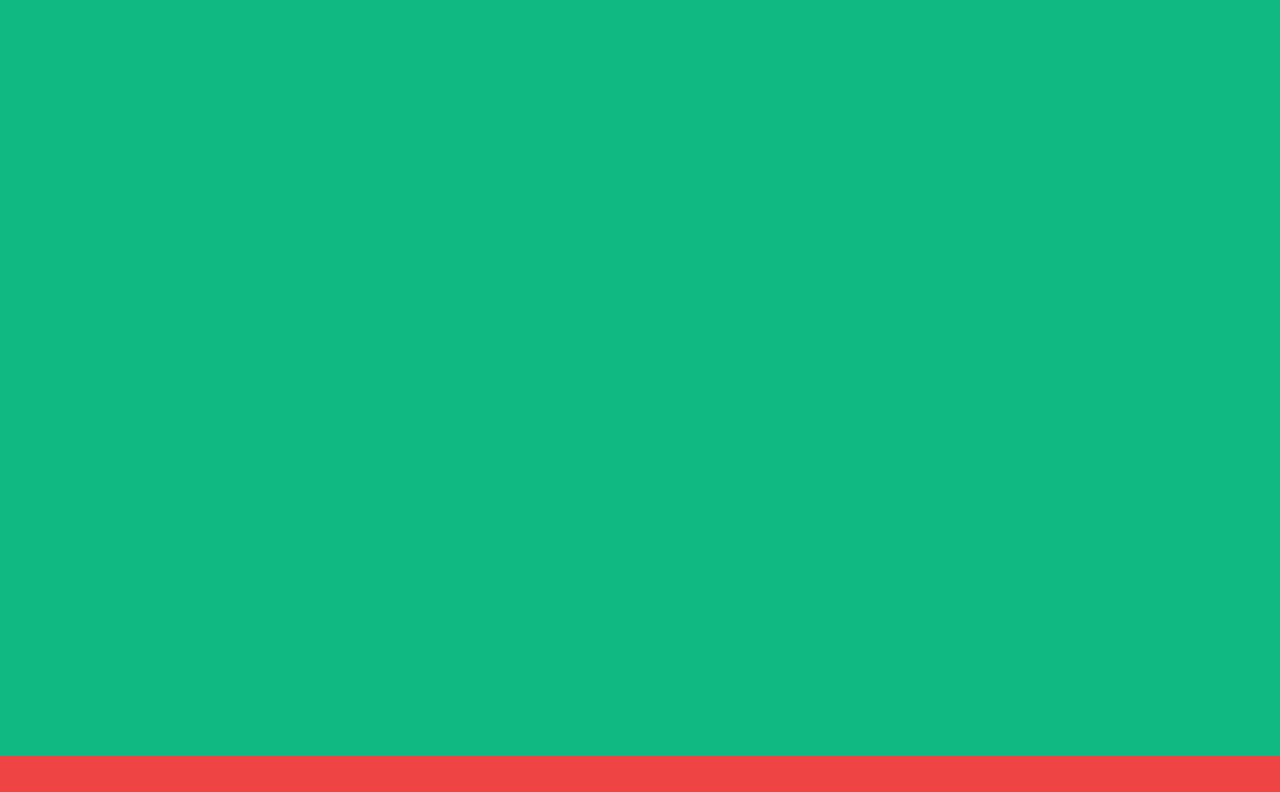
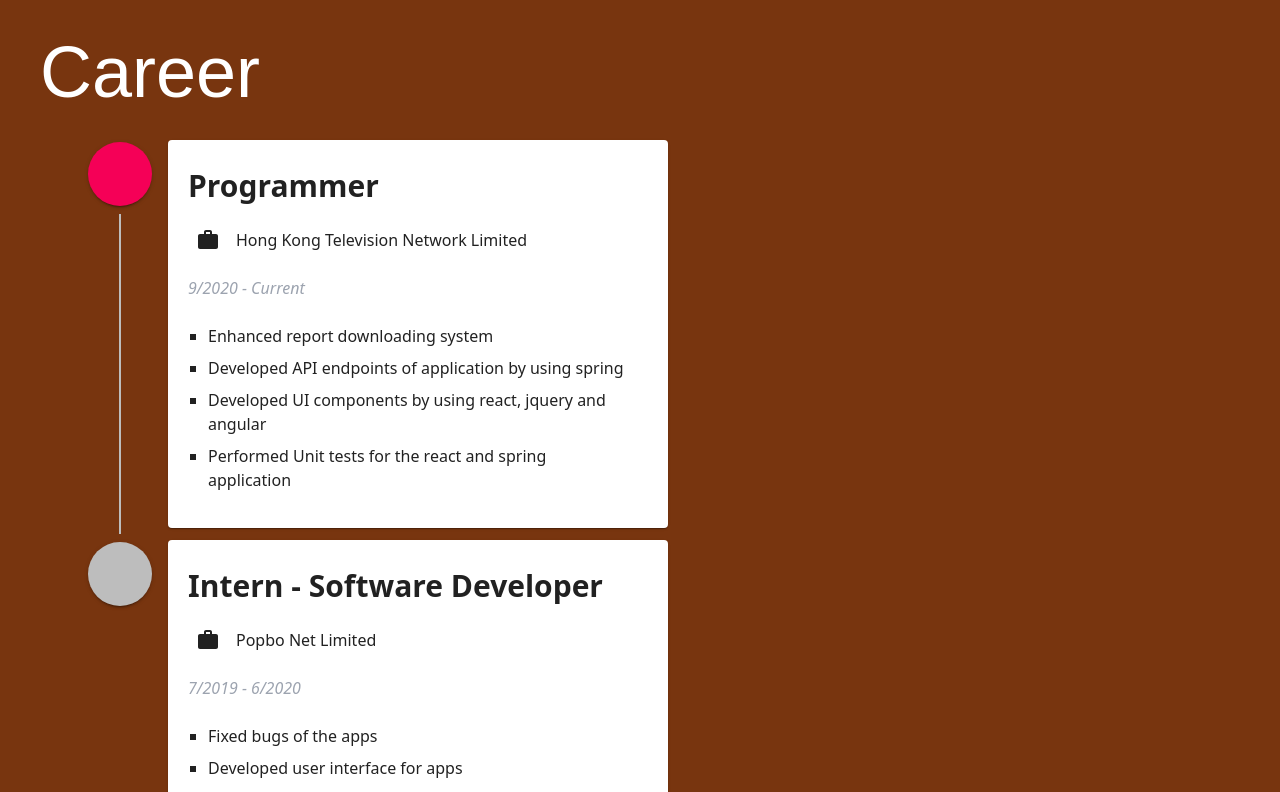
Before and after one commit to headshootcheng/mywebsite, a Next.js app: page / in a window 1280 px wide. Shown: the part 1540-2332 px from the top of the page. Built offline with nearby package versions, Linux system fonts and the light colour scheme.

Commit message:
finished career page

```diff
--- /dev/null
+++ b/components/Career/Career.module.scss
@@ -0,0 +1,12 @@
+.careerWrapper{
+    @apply  w-full bg-yellow-900 md:px-10 py-20 flex  flex-col items-center md:items-start
+}
+
+.header{
+    @apply text-5xl md:text-7xl  text-white ;
+    font-family: 'Nunito Sans', sans-serif;
+}
+
+.timelineContainer{
+    @apply mt-5
+}
--- /dev/null
+++ b/components/Career/Career.tsx
@@ -0,0 +1,22 @@
+/* eslint-disable react/display-name */
+import React, { ForwardedRef, forwardRef } from "react";
+import CareerTimeline from "../CareerTimeline/CareerTimeline";
+import styles from "./Career.module.scss";
+import { careerinfo } from "../../utils/globalInterface";
+interface Props {
+  careerList: careerinfo[];
+}
+const Career = forwardRef(
+  ({ careerList = [] }: Props, ref: ForwardedRef<HTMLDivElement>) => {
+    return (
+      <div className={styles.careerWrapper} ref={ref}>
+        <span className={styles.header}>Career</span>
+        <div className={styles.timelineContainer}>
+          <CareerTimeline careerList={careerList} />
+        </div>
+      </div>
+    );
+  }
+);
+
+export default Career;
--- /dev/null
+++ b/components/CareerTimeline/CareerTimeline.module.scss
@@ -0,0 +1,36 @@
+.timelineDot{
+    @apply  h-8 w-8  md:h-16 md:w-16
+}
+
+.contentBox{
+    @apply  w-80 md:w-[500px] py-3 md:py-5 px-5 flex flex-col;
+    *{
+        @apply my-2
+    }
+}
+
+.jobTitle{
+    @apply  text-xl md:text-3xl font-bold
+}
+
+.companyRow{
+    @apply flex flex-row items-center justify-start;
+    *{
+        @apply mx-2
+    }
+}
+.companyName{
+    @apply  text-sm md:text-xl
+}
+
+.date{
+    @apply text-gray-400 italic  text-xs md:text-base;
+}
+
+.explanationPointList{
+    list-style-type: square;
+    @apply text-xs md:text-base px-5;
+    *{
+        @apply my-2
+    }
+}
--- /dev/null
+++ b/components/CareerTimeline/CareerTimeline.tsx
@@ -0,0 +1,51 @@
+import React from "react";
+import Timeline from "@material-ui/lab/Timeline";
+import TimelineItem from "@material-ui/lab/TimelineItem";
+import TimelineSeparator from "@material-ui/lab/TimelineSeparator";
+import TimelineConnector from "@material-ui/lab/TimelineConnector";
+import TimelineDot from "@material-ui/lab/TimelineDot";
+import TimelineContent from "@material-ui/lab/TimelineContent";
+import style from "./CareerTimeline.module.scss";
+import Paper from "@material-ui/core/Paper";
+import WorkIcon from "@material-ui/icons/Work";
+import { careerinfo } from "../../utils/globalInterface";
+interface Props {
+  careerList: careerinfo[];
+}
+
+const CareerTimeline = ({ careerList = [] }: Props) => {
+  return (
+    <Timeline align="left">
+      {careerList.map(({ title, company, date, duties }, index) => {
+        return (
+          <TimelineItem key={title}>
+            <TimelineSeparator>
+              <TimelineDot
+                className={style.timelineDot}
+                color={index === 0 ? "secondary" : "grey"}
+              />
+              {index !== careerList.length - 1 && <TimelineConnector />}
+            </TimelineSeparator>
+            <TimelineContent>
+              <Paper className={style.contentBox}>
+                <span className={style.jobTitle}>{title}</span>
+                <div className={style.companyRow}>
+                  <WorkIcon />
+                  <span className={style.subtitle}>{company}</span>
+                </div>
+                <span className={style.date}>{date}</span>
+                <ul className={style.explanationPointList}>
+                  {duties.map((item) => {
+                    return <li key={item}>{item}</li>;
+                  })}
+                </ul>
+              </Paper>
+            </TimelineContent>
+          </TimelineItem>
+        );
+      })}
+    </Timeline>
+  );
+};
+
+export default CareerTimeline;
--- a/components/Experience/Experience.module.scss
+++ /dev/null
@@ -1,3 +0,0 @@
-.experienceWrapper{
-    @apply h-screen w-full bg-green-500
-}
--- a/components/Experience/Experience.tsx
+++ /dev/null
@@ -1,9 +0,0 @@
-/* eslint-disable react/display-name */
-import React, { ForwardedRef, forwardRef } from "react";
-import styles from "./Experience.module.scss";
-
-const Experience = forwardRef((props, ref: ForwardedRef<HTMLDivElement>) => {
-  return <div className={styles.experienceWrapper} ref={ref}></div>;
-});
-
-export default Experience;
--- a/components/MobileNavBar/MobileNavBar.module.scss
+++ b/components/MobileNavBar/MobileNavBar.module.scss
@@ -1,5 +1,5 @@
 .topbar{
-    @apply fixed  h-20 w-full;
+    @apply fixed  h-20 w-full z-10;
     background-color: rgba(186, 186, 186, 0.3)
 }
 
--- a/components/MobileNavBar/MobileNavBar.tsx
+++ b/components/MobileNavBar/MobileNavBar.tsx
@@ -9,10 +9,7 @@ interface Props {
 }
 const MobileNavBar = ({ navList, currentPage, height = 80 }: Props) => {
   return (
-    <div
-      className={styles.topbar}
-      style={{ top: `calc(${height}px - 80px)`, maxHeight: "80px" }}
-    >
+    <div className={styles.topbar} style={{ top: `calc(${height}px - 80px)` }}>
       <div className={styles.topbarRow}>
         {navList.map(({ title, onPress }) => {
           return (
--- a/data/home.js
+++ b/data/home.js
@@ -1,8 +1,31 @@
 export const homeData = {
   icon: "/profile/personalphoto.jpg",
   intro:
-    "Hi! I am Peter Cheng! I graduated in the Chinese University of Hong\n        Kong and currently act as a software developer. I love to explore\n        new thing and accept different challenges. In my short term of goal,\n        I would like to grow up, develop different projects by using new\n        technology, but also communicate more with other developers so as to\n        understand my weakness and improve my coding skill and communication\n        skill. Ultimatly, I would like to make some contribution to the\n        society with help of technology !!!",
+    "Hi! I am Peter Cheng! I graduated in the Chinese University of Hong\n        Kong in 2020 and currently act as a software developer. I love to explore\n        new thing and accept different challenges. In my short term of goal,\n        I would like to grow up, develop different projects by using new\n        technology, but also communicate more with other developers so as to\n        understand my weakness and improve my coding skill and communication\n        skill. Ultimately, I would like to make some contribution to the\n        society with help of technology !!!",
   linkedin: "https://www.linkedin.com/in/peter-cheng-56146814a/",
   gitbook: "https://petercheng7788.gitbook.io/developer-note/",
   github: "https://github.com/headshootcheng",
+  career: [
+    {
+      title: "Programmer",
+      company: "Hong Kong Television Network Limited",
+      date: "9/2020 - Current",
+      duties: [
+        "Enhanced report downloading system",
+        "Developed API endpoints of application by using spring",
+        "Developed UI components by using react, jquery and angular",
+        "Performed Unit tests for the react and spring application",
+      ],
+    },
+    {
+      title: "Intern - Software Developer",
+      company: "Popbo Net Limited",
+      date: "7/2019 - 6/2020",
+      duties: [
+        "Fixed bugs of the apps",
+        "Developed user interface for apps",
+        "Applied and got api data to app",
+      ],
+    },
+  ],
 };
--- a/package.json
+++ b/package.json
@@ -13,6 +13,7 @@
   "dependencies": {
     "@material-ui/core": "^4.11.4",
     "@material-ui/icons": "^4.11.2",
+    "@material-ui/lab": "*",
     "@tailwindcss/jit": "^0.1.18",
     "@types/node": "^15.0.1",
     "@types/react": "^17.0.4",
--- a/pages/index.tsx
+++ b/pages/index.tsx
@@ -5,7 +5,7 @@ import { GetStaticProps } from "next";
 import { homedata } from "../utils/globalInterface";
 import Welcome from "../components/Welcome/Welcome";
 import Profile from "../components/Profile/Profile";
-import Experience from "../components/Experience/Experience";
+import Career from "../components/Career/Career";
 import Skill from "../components/Skill/Skill";
 import Project from "../components/Project/Project";
 import Contact from "../components/Contact/Contact";
@@ -20,7 +20,7 @@ interface Props {
 const Home = (props: Props) => {
   const welcomeRef = useRef<HTMLDivElement>(null);
   const profileRef = useRef<HTMLDivElement>(null);
-  const experienceRef = useRef<HTMLDivElement>(null);
+  const careerRef = useRef<HTMLDivElement>(null);
   const skillRef = useRef<HTMLDivElement>(null);
   const projectRef = useRef<HTMLDivElement>(null);
   const contactRef = useRef<HTMLDivElement>(null);
@@ -58,10 +58,10 @@ const Home = (props: Props) => {
         },
       },
       {
-        title: "Experience",
+        title: "Career",
         onPress: () => {
           window.scrollTo({
-            top: experienceRef.current.offsetTop,
+            top: careerRef.current.offsetTop,
             behavior: "smooth",
           });
         },
@@ -110,13 +110,13 @@ const Home = (props: Props) => {
     }
     if (
       window.pageYOffset >= profileRef.current.offsetTop &&
-      window.pageYOffset < experienceRef.current.offsetTop
+      window.pageYOffset < careerRef.current.offsetTop
     ) {
       setCurrentPage(navList[1].title);
       return;
     }
     if (
-      window.pageYOffset >= experienceRef.current.offsetTop &&
+      window.pageYOffset >= careerRef.current.offsetTop &&
       window.pageYOffset < skillRef.current.offsetTop
     ) {
       setCurrentPage(navList[2].title);
@@ -189,7 +189,7 @@ const Home = (props: Props) => {
           introText={homeData?.intro || ""}
           ref={profileRef}
         />
-        <Experience ref={experienceRef} />
+        <Career ref={careerRef} careerList={homeData?.career || []} />
         <Skill ref={skillRef} />
         <Project ref={projectRef} />
         <Contact ref={contactRef} />
```
Also changed, not shown: utils/globalInterface.ts (+8 -0 lines).
